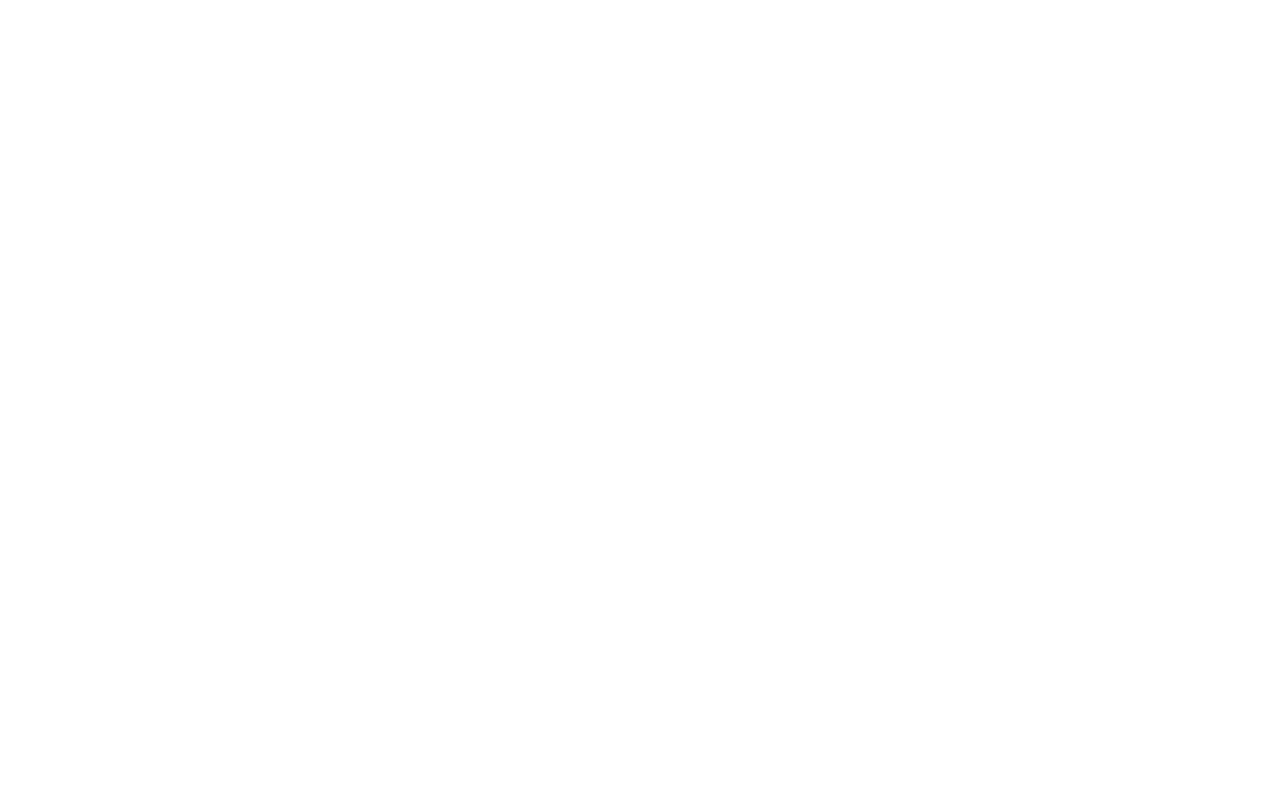
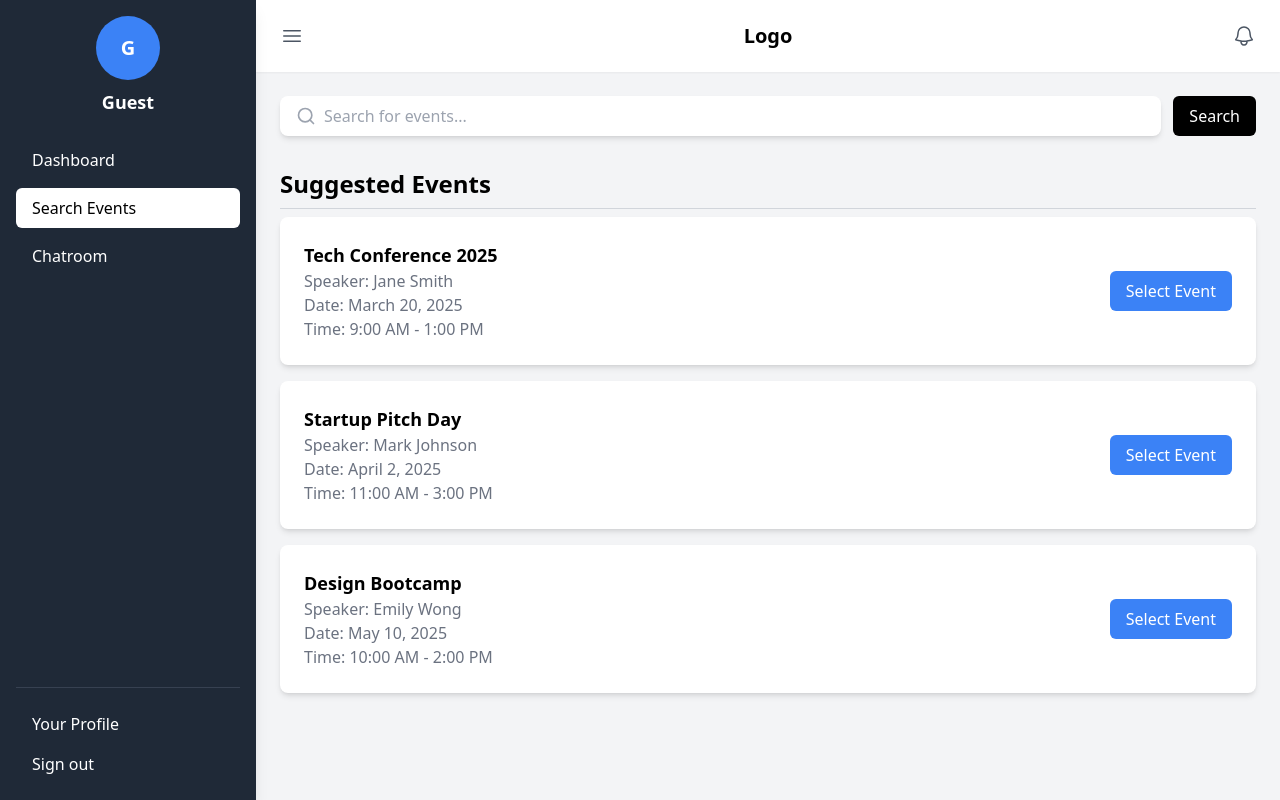
Before and after one commit to fouadM200/Brogrammers_SOEN343_Project_W25, a React (Vite) app: page /search_events in a window 1280 px wide. Before the commit this address had no page. Built offline with nearby package versions, Linux system fonts and the light colour scheme.

Commit message:
Search event
Add Search events feature + fixing some bugs

```diff
--- a/src/App.jsx
+++ b/src/App.jsx
@@ -8,6 +8,7 @@
 import Homepage from './Homepage';
 import ForgotPassword from "./ForgotPassword";
 import Chatroom from "./Chatroom";
+import SearchEvents from "./SearchEvents";
 
 const App = () => {
   const [currentUser, setCurrentUser] = useState(null);
@@ -48,8 +49,9 @@
         <Route path="/auth" element={<Auth onAuth={handleAuth} />} />
         <Route path="/signout" element={<SignOut onSignOut={handleSignOut} />} />
         <Route path="/forgot-password" element={<ForgotPassword />} /> {/* ✅ Added Forgot Password Route */}
-        <Route path="/select_chatroom" element={<SelectChatroom user={currentUser} onSignOut={handleSignOut} />} />
+        <Route path="/select_chatroom" element={<SelectChatroom user={currentUser} onSignOut={handleSignOut} />}/>
         <Route path="/chatroom" element={<Chatroom user={currentUser} onSignOut={handleSignOut} />}/>
+        <Route path="/search_events" element={<SearchEvents user={currentUser} onSignOut={handleSignOut} />}/>
         </Routes>
     </Router>
   );
--- a/src/Chatroom.jsx
+++ b/src/Chatroom.jsx
@@ -2,6 +2,7 @@
 import { useLocation, useNavigate } from "react-router-dom";
 import UserSideMenuBar from "./UserSideMenuBar";
 import HeaderMenuBar from "./HeaderMenuBar";
+import QuitConfirmation from "./QuitConfirmation";
 import { SendHorizonal } from "lucide-react";
 
 const Chatroom = ({ user, onSignOut }) => {
@@ -11,6 +12,7 @@
 
   const [input, setInput] = useState("");
   const [isSidebarOpen, setIsSidebarOpen] = useState(true);
+  const [showConfirm, setShowConfirm] = useState(false);
 
   // Load messages from localStorage per event
   const loadMessages = () => {
@@ -23,7 +25,6 @@
 
   const [messages, setMessages] = useState(loadMessages);
 
-  // Save to localStorage whenever messages update
   useEffect(() => {
     localStorage.setItem(`messages_${eventName}`, JSON.stringify(messages));
   }, [messages, eventName]);
@@ -42,7 +43,7 @@
       <div className={`absolute top-0 left-0 h-full w-64 bg-gray-800 text-white shadow-lg transition-all duration-300 ${
         isSidebarOpen ? "translate-x-0" : "-translate-x-64"
       }`}>
-        <UserSideMenuBar user={user} onSignOut={onSignOut} />
+        <UserSideMenuBar user={user} onSignOut={() => setShowConfirm(true)} />
       </div>
 
       {/* Main Content */}
@@ -60,7 +61,7 @@
             &lt; Go back to Select chatroom
           </div>
           <h2 className="text-xl font-bold text-center flex-1">{eventName}</h2>
-          <div className="w-40"></div> {/* Spacer */}
+          <div className="w-40"></div>
         </div>
 
         {/* Chat Messages */}
@@ -105,6 +106,19 @@
           </button>
         </div>
       </div>
+
+      {/* Quit Confirmation Modal */}
+      {showConfirm && (
+        <div className="fixed inset-0 flex items-center justify-center bg-black bg-opacity-50">
+          <QuitConfirmation
+            onConfirm={() => {
+              setShowConfirm(false);
+              navigate("/auth"); // Same as SelectChatroom
+            }}
+            onCancel={() => setShowConfirm(false)}
+          />
+        </div>
+      )}
     </div>
   );
 };
--- a/src/OrganizerSideMenuBar.jsx
+++ b/src/OrganizerSideMenuBar.jsx
@@ -1,8 +1,9 @@
 import React from "react";
-import { useNavigate } from "react-router-dom";
+import { useNavigate, useLocation } from "react-router-dom";
 
 export default function OrganizerSideMenuBar({ user, onSignOut }) {
   const navigate = useNavigate();
+  const location = useLocation();
 
   // Ensure user is not null
   const currentUser = user || { name: "Guest", email: "" };
@@ -16,14 +17,14 @@
 
   // Main navigation links
   const navigation = [
-    { name: "Dashboard", href: "#" },
-    { name: "Create new event", href: "#" },
-    { name: "Analytics and Reporting", href: "#" },
+    { name: "Dashboard", href: "/dashboard" },
+    { name: "Create new event", href: "/create_event" },
+    { name: "Analytics and Reporting", href: "/analytics" },
   ];
 
   // User navigation links
   const userNavigation = [
-    { name: "Your Profile", href: "#" },
+    { name: "Your Profile", href: "/profile" },
     { name: "Sign out", action: onSignOut },
   ];
 
@@ -43,7 +44,11 @@
           <button
             key={item.name}
             onClick={() => navigate(item.href)}
-            className="block px-4 py-2 w-full text-left rounded-md hover:bg-gray-700"
+            className={`block px-4 py-2 w-full text-left rounded-md transition ${
+              location.pathname === item.href
+                ? "bg-white text-black"
+                : "text-white hover:bg-gray-700"
+            }`}
           >
             {item.name}
           </button>
@@ -56,7 +61,11 @@
         <button
           key={item.name}
           onClick={item.action || (() => navigate(item.href))}
-            className="block px-4 py-2 w-full text-left rounded-md hover:bg-gray-700"
+          className={`block px-4 py-2 w-full text-left rounded-md transition ${
+            location.pathname === item.href
+              ? "bg-white text-black"
+              : "text-white hover:bg-gray-700"
+          }`}
         >
           {item.name}
         </button>
--- /dev/null
+++ b/src/SearchEvents.jsx
@@ -0,0 +1,184 @@
+import React, { useState } from "react";
+import UserSideMenuBar from "./UserSideMenuBar";
+import HeaderMenuBar from "./HeaderMenuBar";
+import QuitConfirmation from "./QuitConfirmation";
+import { Search } from "lucide-react";
+
+const SearchEvents = ({ user, onSignOut }) => {
+  const [isSidebarOpen, setIsSidebarOpen] = useState(true);
+  const [showConfirm, setShowConfirm] = useState(false);
+  const [searchTerm, setSearchTerm] = useState("");
+  const [searchTriggered, setSearchTriggered] = useState(false);
+
+  const suggestedEvents = [
+    {
+      title: "Tech Conference 2025",
+      speaker: "Jane Smith",
+      date: "March 20, 2025",
+      time: "9:00 AM - 1:00 PM"
+    },
+    {
+      title: "Startup Pitch Day",
+      speaker: "Mark Johnson",
+      date: "April 2, 2025",
+      time: "11:00 AM - 3:00 PM"
+    },
+    {
+      title: "Design Bootcamp",
+      speaker: "Emily Wong",
+      date: "May 10, 2025",
+      time: "10:00 AM - 2:00 PM"
+    }
+  ];
+
+  const aiEvents = [
+    {
+      title: "AI in Education",
+      speaker: "Dr. Amina Karim",
+      date: "May 5, 2025",
+      time: "1:00 PM - 4:00 PM"
+    },
+    {
+      title: "Future of AI",
+      speaker: "Alex Chen",
+      date: "June 12, 2025",
+      time: "3:00 PM - 6:00 PM"
+    },
+    {
+      title: "Ethics in AI",
+      speaker: "Nina Patel",
+      date: "July 8, 2025",
+      time: "2:00 PM - 5:00 PM"
+    }
+  ];
+
+  const handleSearch = () => {
+    setSearchTriggered(true);
+  };
+
+  const isAIQuery = searchTerm.trim().toLowerCase() === "ai";
+  const noResults =
+    searchTriggered && !isAIQuery && searchTerm.trim().length > 0;
+
+  return (
+    <div className="flex h-screen transition-all duration-300 ease-in-out relative">
+      {/* Sidebar */}
+      <div
+        className={`absolute top-0 left-0 h-full w-64 bg-gray-800 text-white shadow-lg transition-all duration-300 ease-in-out ${
+          isSidebarOpen ? "translate-x-0" : "-translate-x-64"
+        }`}
+      >
+        <UserSideMenuBar user={user} onSignOut={() => setShowConfirm(true)} />
+      </div>
+
+      {/* Main Content */}
+      <div
+        className={`flex flex-col flex-1 bg-gray-100 transition-all duration-300 ease-in-out ${
+          isSidebarOpen ? "ml-64" : "ml-0"
+        }`}
+      >
+        <HeaderMenuBar toggleSidebar={() => setIsSidebarOpen(!isSidebarOpen)} />
+
+        <div className="p-6">
+          {/* Search Bar */}
+          <div className="flex items-center gap-3">
+            <div className="flex items-center bg-white shadow-md rounded-lg px-4 py-2 w-full">
+              <Search className="w-5 h-5 text-gray-400 mr-2" />
+              <input
+                type="text"
+                value={searchTerm}
+                onChange={(e) => {
+                  setSearchTerm(e.target.value);
+                  setSearchTriggered(false);
+                }}
+                onKeyDown={(e) => e.key === "Enter" && handleSearch()} // ✅ Trigger on Enter
+                placeholder="Search for events..."
+                className="flex-1 outline-none text-gray-700"
+              />
+            </div>
+            <button
+              onClick={handleSearch}
+              className="px-4 py-2 bg-black text-white rounded-md hover:bg-gray-900"
+            >
+              Search
+            </button>
+          </div>
+
+          {/* Events Section */}
+          <div className="mt-8">
+            <h2 className="text-2xl font-semibold text-black">
+              {searchTriggered ? "Search Results" : "Suggested Events"}
+            </h2>
+            <hr className="my-2 border-gray-300" />
+
+            <div className="grid grid-cols-1 gap-4">
+              {searchTriggered ? (
+                isAIQuery ? (
+                  aiEvents.map((event, index) => (
+                    <div
+                      key={index}
+                      className={`bg-white p-6 shadow-md rounded-lg transition-all duration-500 ease-out transform opacity-0 animate-fade-in`}
+                      style={{
+                        animationDelay: `${index * 200}ms`,
+                        animationFillMode: "forwards",
+                        animationDuration: "0.5s"
+                      }}
+                    >
+                      <div className="flex justify-between items-center">
+                        <div>
+                          <h3 className="text-lg font-semibold">{event.title}</h3>
+                          <p className="text-gray-500">Speaker: {event.speaker}</p>
+                          <p className="text-gray-500">Date: {event.date}</p>
+                          <p className="text-gray-500">Time: {event.time}</p>
+                        </div>
+                        <button className="bg-blue-500 text-white px-4 py-2 rounded-md hover:bg-blue-600">
+                          Select Event
+                        </button>
+                      </div>
+                    </div>
+                  ))
+                ) : (
+                  noResults && (
+                    <p className="text-gray-500 text-md mt-2">No events found.</p>
+                  )
+                )
+              ) : (
+                suggestedEvents.map((event, index) => (
+                  <div
+                    key={index}
+                    className="bg-white p-6 shadow-md rounded-lg transition duration-300 hover:bg-gray-100 flex justify-between items-center"
+                  >
+                    <div>
+                      <h3 className="text-lg font-semibold">{event.title}</h3>
+                      <p className="text-gray-500">Speaker: {event.speaker}</p>
+                      <p className="text-gray-500">Date: {event.date}</p>
+                      <p className="text-gray-500">Time: {event.time}</p>
+                    </div>
+                    <button className="bg-blue-500 text-white px-4 py-2 rounded-md hover:bg-blue-600">
+                      Select Event
+                    </button>
+                  </div>
+                ))
+              )}
+            </div>
+          </div>
+        </div>
+      </div>
+
+      {/* Quit Confirmation Modal */}
+      {showConfirm && (
+        <div className="fixed inset-0 flex items-center justify-center bg-black bg-opacity-50 z-50">
+          <QuitConfirmation
+            onConfirm={() => {
+              setShowConfirm(false);
+              onSignOut();
+            }}
+            onCancel={() => setShowConfirm(false)}
+          />
+        </div>
+      )}
+    </div>
+  );
+};
+
+export default SearchEvents;
--- a/src/SelectChatroom.jsx
+++ b/src/SelectChatroom.jsx
@@ -1,11 +1,13 @@
 import React, { useState } from "react";
-import { useNavigate } from "react-router-dom"; // ✅ Added for navigation
+import { useNavigate } from "react-router-dom";
 import UserSideMenuBar from "./UserSideMenuBar";
 import HeaderMenuBar from "./HeaderMenuBar";
+import QuitConfirmation from "./QuitConfirmation";
 
 const SelectChatroom = ({ user, onSignOut }) => {
   const [isSidebarOpen, setIsSidebarOpen] = useState(true);
-  const navigate = useNavigate(); // ✅ Hook to navigate to chatroom
+  const [showConfirm, setShowConfirm] = useState(false);
+  const navigate = useNavigate();
 
   const events = ["Event 1", "Event 2", "Event 3"];
   const speakers = ["Alice Smith", "Bob Johnson", "Charlie Lee"];
@@ -18,7 +20,7 @@
           isSidebarOpen ? "translate-x-0" : "-translate-x-64"
         }`}
       >
-        <UserSideMenuBar user={user} onSignOut={onSignOut} />
+        <UserSideMenuBar user={user} onSignOut={() => setShowConfirm(true)} />
       </div>
 
       {/* Main Content */}
@@ -44,13 +46,26 @@
               <button
                 onClick={() => navigate("/chatroom", { state: { eventName: event } })}
                 className="bg-blue-500 text-white px-4 py-2 rounded-md hover:bg-blue-600"
-                >
+              >
                 Access Chatroom
-                </button>
+              </button>
             </div>
           ))}
         </div>
       </div>
+
+      {/* Logout Confirmation Modal */}
+      {showConfirm && (
+        <div className="fixed inset-0 flex items-center justify-center bg-black bg-opacity-50">
+          <QuitConfirmation
+            onConfirm={() => {
+              setShowConfirm(false);
+              navigate("/auth"); // Redirect to /auth after confirming logout
+            }}
+            onCancel={() => setShowConfirm(false)}
+          />
+        </div>
+      )}
     </div>
   );
 };
--- a/src/UserSideMenuBar.jsx
+++ b/src/UserSideMenuBar.jsx
@@ -1,10 +1,11 @@
-import { useNavigate } from "react-router-dom";
+import { useNavigate, useLocation } from "react-router-dom";
 
 export default function UserSideMenuBar({ user, onSignOut }) {
   const navigate = useNavigate();
 
   // Ensure user is not null
   const currentUser = user || { name: "Guest", email: "" };
+  const location = useLocation();
 
   // Safely extract initials
   const nameParts = currentUser?.name?.trim()?.split(" ") || ["G"];
@@ -16,8 +17,8 @@
   // Navigation links
   const navigation = [
     { name: "Dashboard", href: "/dashboard" },
-    { name: "Search Events", href: "/search" },
-    { name: "Chatroom", href: "/select_chatroom" }
+    { name: "Search Events", href: "/search_events" },
+    { name: "Chatroom", href: location.pathname.startsWith("/chatroom") ? "/chatroom" : "/select_chatroom" }
   ];
 
   // User navigation links
@@ -42,7 +43,11 @@
           <button
             key={item.name}
             onClick={() => navigate(item.href)}
-            className="block px-4 py-2 w-full text-left rounded-md hover:bg-gray-700"
+            className={`block px-4 py-2 w-full text-left rounded-md transition ${
+              location.pathname === item.href
+                ? "bg-white text-black"
+                : "text-white hover:bg-gray-700"
+            }`}
           >
             {item.name}
           </button>
@@ -55,7 +60,11 @@
         <button
           key={item.name}
           onClick={item.action || (() => navigate(item.href))}
-            className="block px-4 py-2 w-full text-left rounded-md hover:bg-gray-700"
+          className={`block px-4 py-2 w-full text-left rounded-md transition ${
+            location.pathname === item.href
+              ? "bg-white text-black"
+              : "text-white hover:bg-gray-700"
+          }`}
         >
           {item.name}
         </button>
```
Also changed, not shown: src/index.css (+15 -0 lines). Lines whose indentation alone changed are shown as unchanged.
